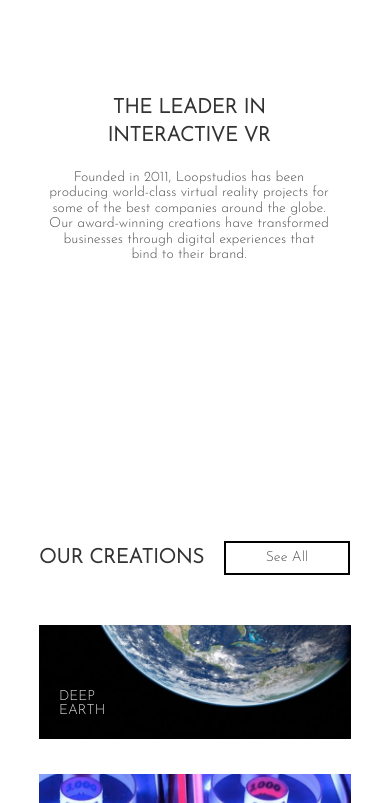
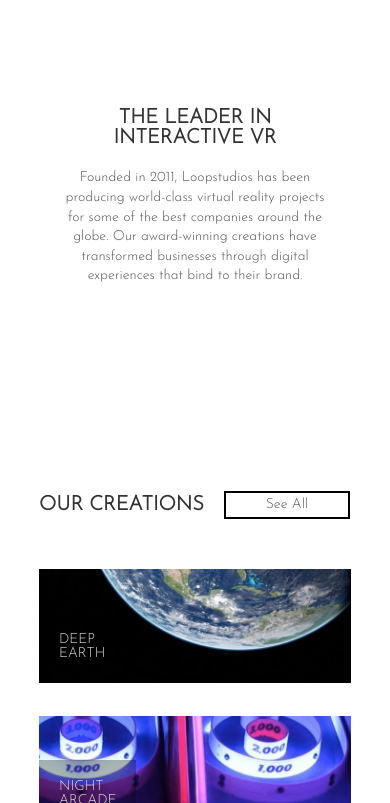
Before and after one commit to Dainokode/loopstudios, a plain HTML site: page index.html in a window 390 px wide. Shown: the part 1197-2000 px from the top of the page. Drawn offline with Linux system fonts and the light colour scheme.

Commit message:
final commit

```diff
--- a/index.html
+++ b/index.html
@@ -41,7 +41,7 @@
             <img src="/images/desktop/image-interactive.jpg" alt="interactive">
         </div>
         <div class="about-text">
-            <h2>The leader in interactive vr</h2>
+            <h2>The leader in <br> interactive vr</h2>
             <p>Founded in 2011, Loopstudios has been producing world-class virtual reality
             projects for some of the best companies around the globe. Our award-winning
             creations have transformed businesses through digital experiences that bind
--- a/styles/_about.scss
+++ b/styles/_about.scss
@@ -4,7 +4,8 @@
     display: flex;
     position: relative;
     flex-wrap: wrap;
-    // padding: 4rem 0;
+    padding-top: 4rem;
+    align-content: stretch;
 
     .about-img {
         align-self: center;
@@ -41,14 +42,19 @@
 
 @media(max-width: 815px){
     #about {
+
         .about-text {
             text-align: center;
             position: relative;
             justify-self: flex-start;
-            padding: 1rem;
-            bottom: 5%;
-            left: 0;
-            max-width: 300px;
+            padding: 0.5rem;
+            bottom: 0;
+            right: 0;
+
+            p {
+                line-height: 1.4;
+                padding: 0 2rem;
+            }
         }
     }
 }
--- a/styles/_hero.scss
+++ b/styles/_hero.scss
@@ -15,6 +15,16 @@
     }
 }
 
+
+@media(max-width: 736px){
+    #hero {
+        .hero-box {
+            padding: 2rem;
+            margin-top: 20%;
+            max-width: 500px;
+        }
+    }
+}
 @media(max-width: 615px){
     #hero {
         .hero-box {
--- a/styles/_projects.scss
+++ b/styles/_projects.scss
@@ -6,7 +6,7 @@
     .projects-header {
         @include flex(space-between, row);
         display: flex;
-        padding: 5rem 0;
+        padding: 0 0 5rem 0 !important;
 
         h2 {
             text-transform: uppercase;
--- a/styles/main.scss
+++ b/styles/main.scss
@@ -32,7 +32,7 @@ html {
 
 body {
     font-family: 'Josefin Sans', sans-serif;
-    line-height: 1.4;
+    line-height: 1;
     background-color: #fff;
     color: #333;
     animation: opening 1s ease-in-out;
```
Also changed, not shown: css/main.css, 1 other file.
